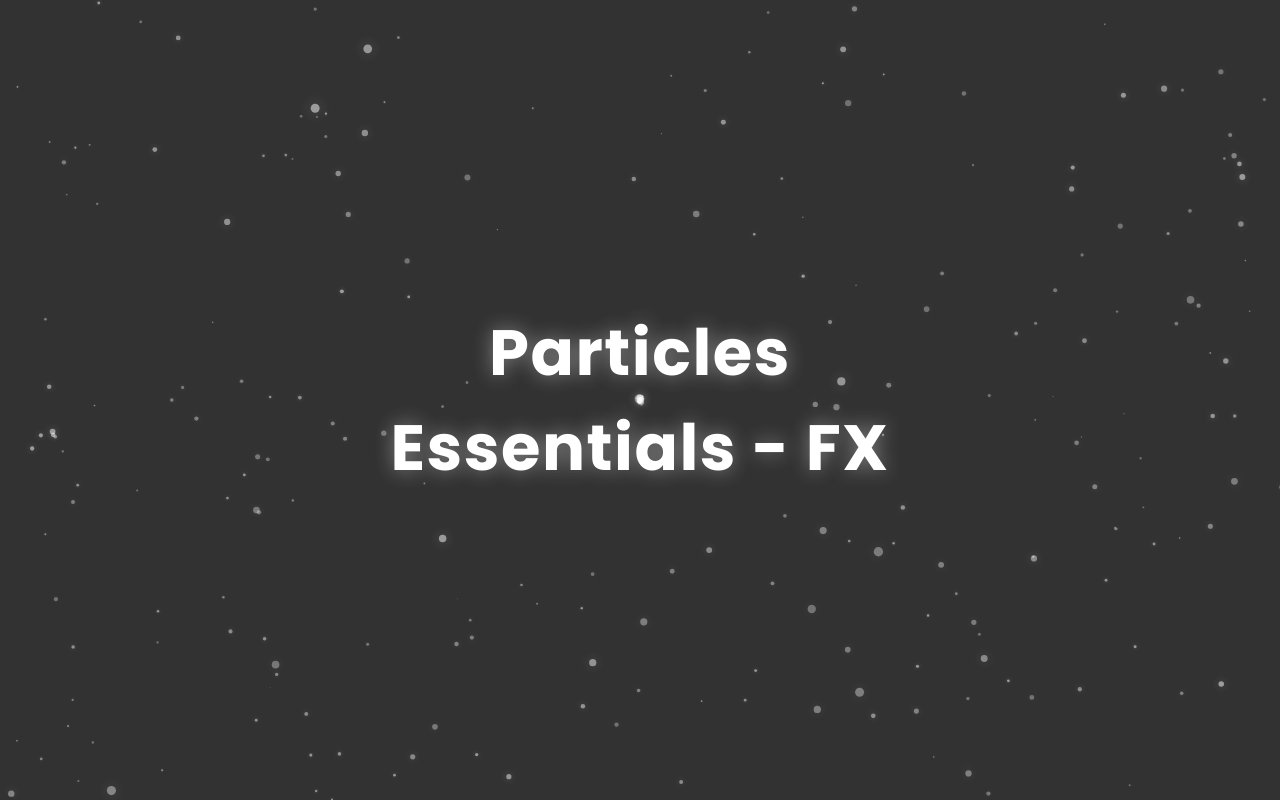
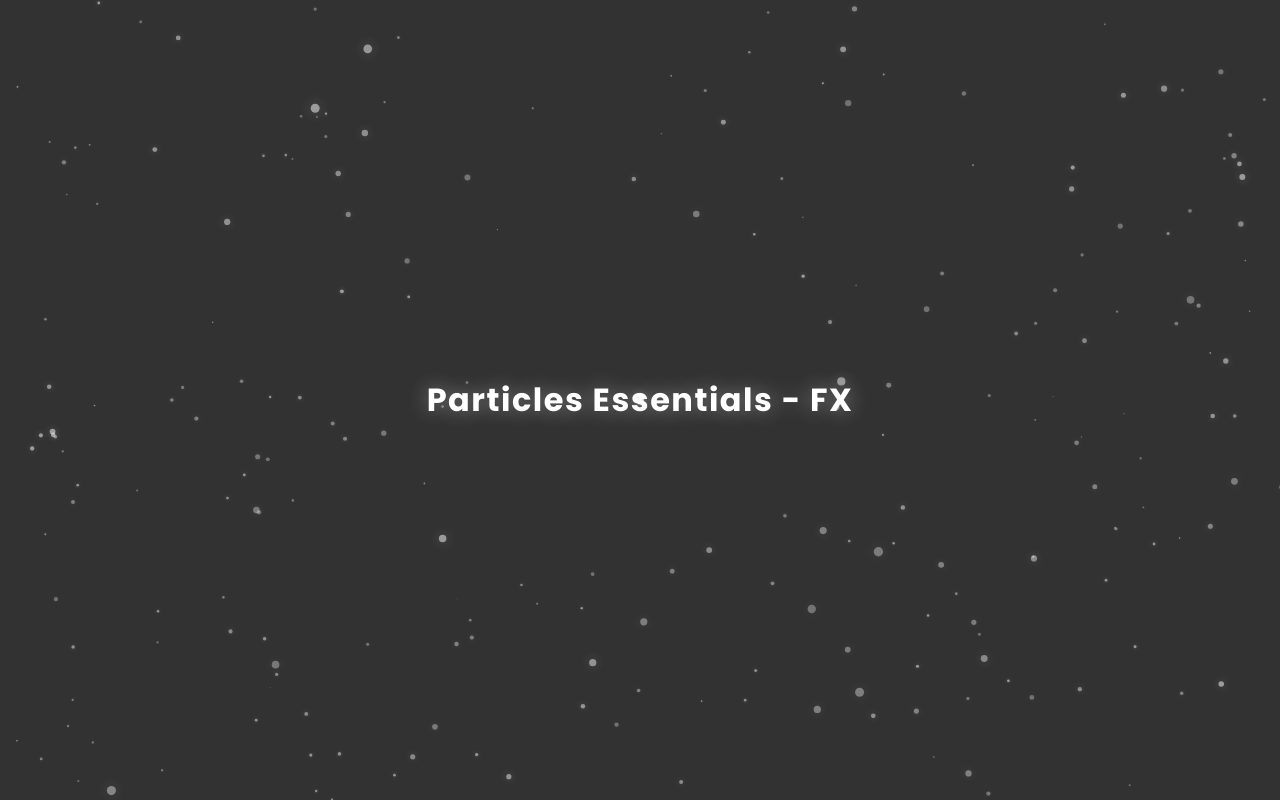
Before and after one commit to MohamedEmadMostafa/ComponentTest1, a plain HTML site: page Gravity.html in a window 1280 px wide. Drawn offline with Linux system fonts and the light colour scheme.

Commit message:
Update Gravity.html

```diff
--- a/Gravity.html
+++ b/Gravity.html
@@ -12,7 +12,7 @@
             padding: 0;
             overflow: hidden;
             background: #323232;
-            border-radius: 20px;
+            border-radius: 50px;
             font-family: 'Poppins', sans-serif;
         }
 
@@ -28,7 +28,7 @@
             left: 50%;
             transform: translate(-50%, -50%);
             color: #ffffff;
-            font-size: 64px;
+            font-size: 32px;
             /* كبير وواضح */
             font-weight: 700;
             text-align: center;
```
